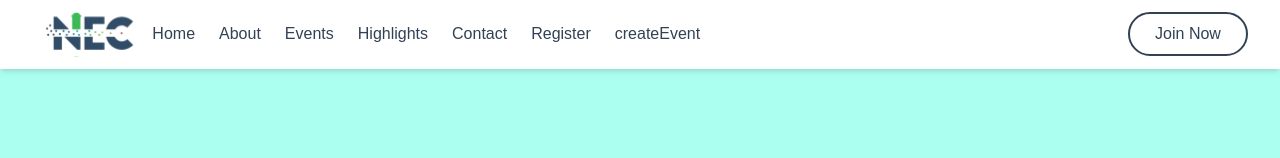
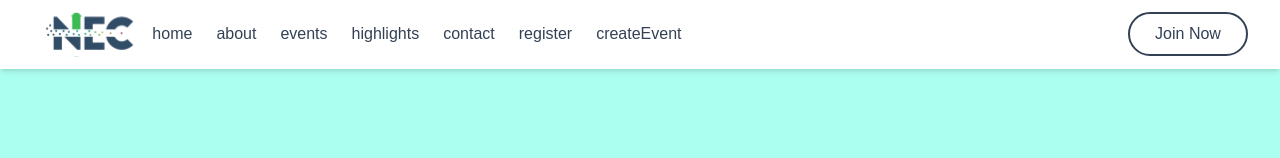
Before and after one commit to AdeelTahir-SE/NEC, a Next.js app: page / in a window 1280 px wide. Shown: the top 158 px of the page. Built offline with nearby package versions, Linux system fonts and the light colour scheme; no server answers.

Commit message:
--fixed paths problem--

```diff
--- a/components/header.js
+++ b/components/header.js
@@ -33,14 +33,14 @@ export default function Header() {
         } md:opacity-100 md:flex md:flex-row md:static md:shadow-none md:bg-transparent md:items-center md:space-x-6`}
       >
         <ul className="flex flex-col md:flex-row md:space-x-6 text-center md:text-left">
-          {["Home", "About", "Events", "Highlights", "Contact", "Register","createEvent"].map(
+          {["home", "about", "events", "highlights", "contact", "register","createEvent"].map(
             (item) => (
               <li key={item} className="py-3 md:py-0">
                 <Link
                   href={
-                    item == "Home"
+                    item == "home"
                       ? "/"
-                      : `/${item.toLowerCase().replace(" ", "")}`
+                      : `/${item.replace(" ", "")}`
                   }
                   className="block px-4 py-2 md:p-0 hover:underline"
                   onClick={() => setIsOpen(false)}
```
